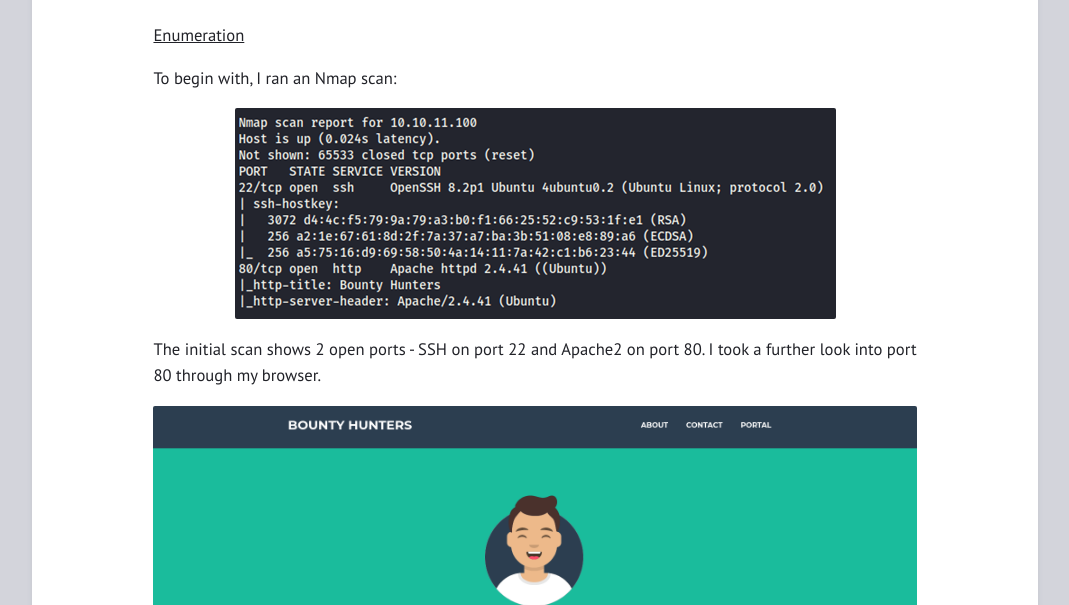
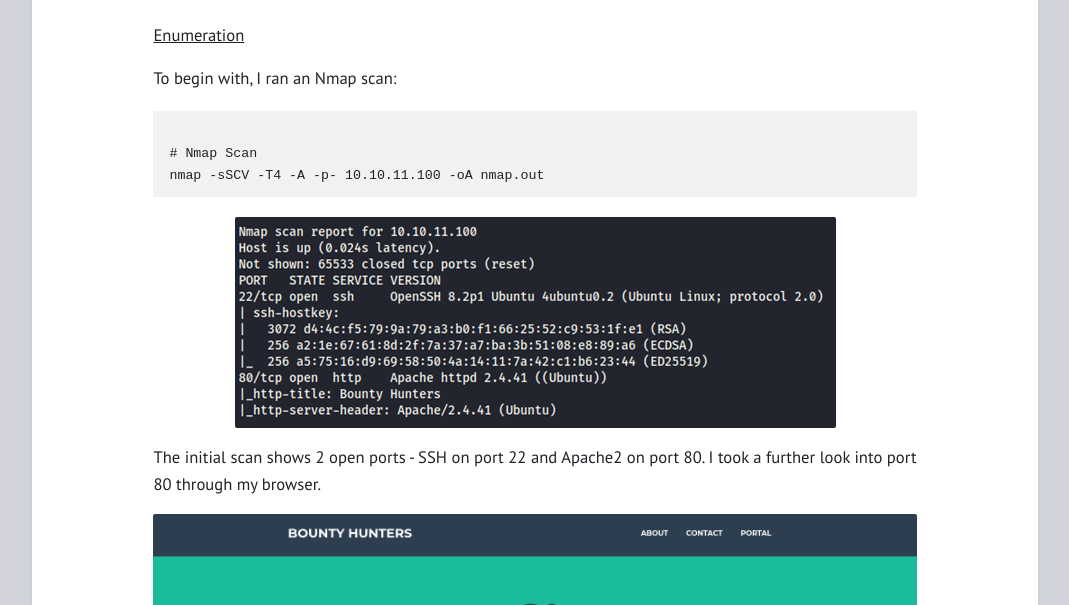
Before and after one commit to noxere/noxere.github.io, a plain HTML site: page posts/bounty_hunter/index.html in a window 1280 px wide. Shown: the part 195-800 px from the top of the page, without its empty margins (105-1174 px from the left). Drawn offline with Linux system fonts and the light colour scheme.

Commit message:
Update index.html

```diff
--- a/posts/bounty_hunter/index.html
+++ b/posts/bounty_hunter/index.html
@@ -22,6 +22,10 @@
   </header>
   <p><u>Enumeration</u></p>
 <p>To begin with, I ran an Nmap scan:</p>
+  <pre><code class="bash">
+# Nmap Scan
+nmap -sSCV -T4 -A -p- 10.10.11.100 -oA nmap.out
+</code></pre>
   <img src="../../assets/Nmap.png" alt="Nmap scan output" style="display: block; margin-left: auto; margin-right: auto;"/>
 <p>The initial scan shows 2 open ports - SSH on port 22 and Apache2 on port 80. I took a further look into port 80 through my browser.</p>
   <img src="../../assets/Homepage.png" alt="Website Home Page" style="display: block; margin-left: auto; margin-right: auto;" />
```
